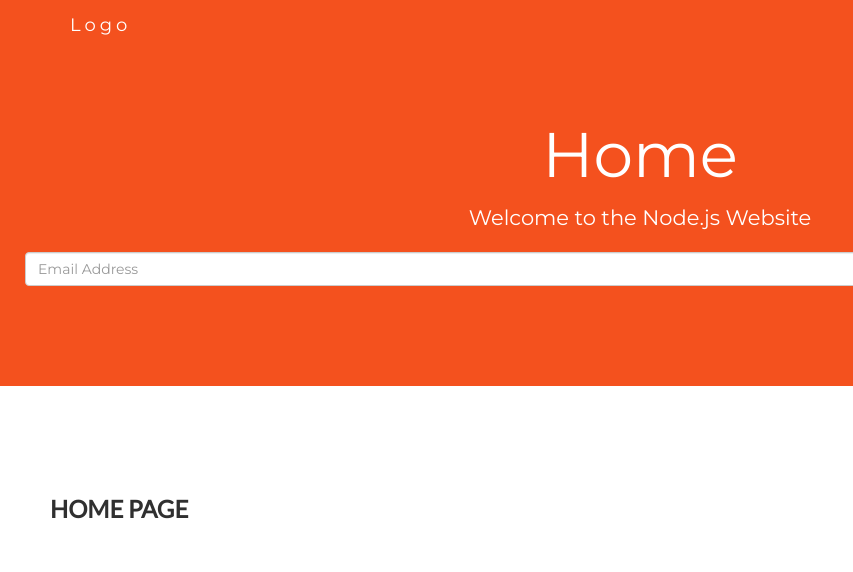
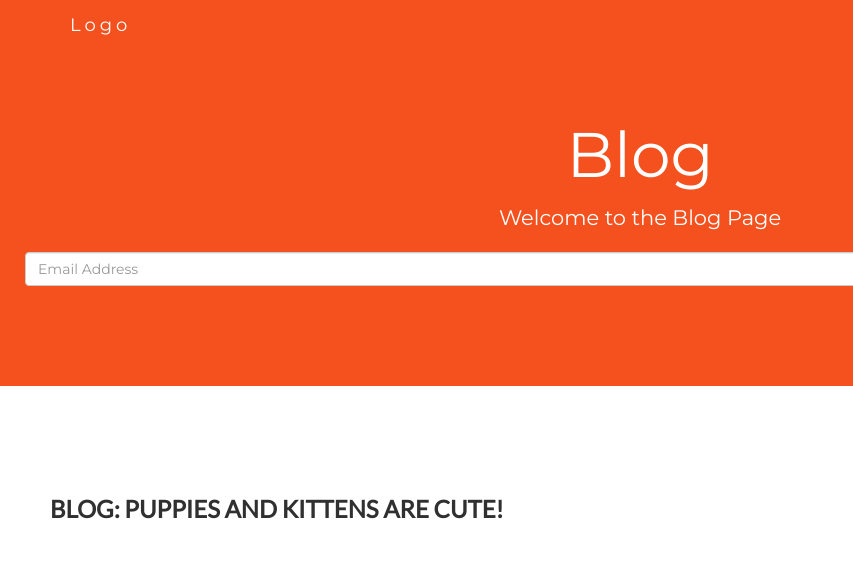
Before and after one commit to mthornez/node-wn21-static-pages, a plain HTML site: page blog.html in a window 1280 px wide. Shown: the top 572 px of the page, 0-853 px from the left. Drawn offline with nearby package versions, Linux system fonts and the light colour scheme.

Commit message:
Update blog.html

```diff
--- a/blog.html
+++ b/blog.html
@@ -214,8 +214,8 @@
 </nav>
 
 <div class="jumbotron text-center">
-  <h1>Home</h1>
-  <p>Welcome to the Node.js Website</p>
+  <h1>Blog</h1>
+  <p>Welcome to the Blog Page</p>
   <form>
     <div class="input-group">
       <input type="email" class="form-control" size="50" placeholder="Email Address" required>
@@ -230,7 +230,7 @@
 <div id="about" class="container-fluid">
   <div class="row">
     <div class="col-sm-8">
-      <h2>Home Page</h2><br>
+      <h2>Blog: Puppies and kittens are cute!</h2><br>
       <h4>Lorem ipsum dolor sit amet, consectetur adipiscing elit, sed do eiusmod tempor incididunt ut labore et dolore magna aliqua. Ut enim ad minim veniam, quis nostrud exercitation ullamco laboris nisi ut aliquip ex ea commodo consequat.</h4><br>
       <p>Lorem ipsum dolor sit amet, consectetur adipiscing elit, sed do eiusmod tempor incididunt ut labore et dolore magna aliqua. Ut enim ad minim veniam, quis nostrud exercitation ullamco laboris nisi ut aliquip ex ea commodo consequat. Excepteur sint occaecat cupidatat non proident, sunt in culpa qui officia deserunt mollit anim id est laborum consectetur adipiscing elit, sed do eiusmod tempor incididunt ut labore et dolore magna aliqua. Ut enim ad minim veniam, quis nostrud exercitation ullamco laboris nisi ut aliquip ex ea commodo consequat.</p>
       <br><button class="btn btn-default btn-lg">Get in Touch</button>
```
